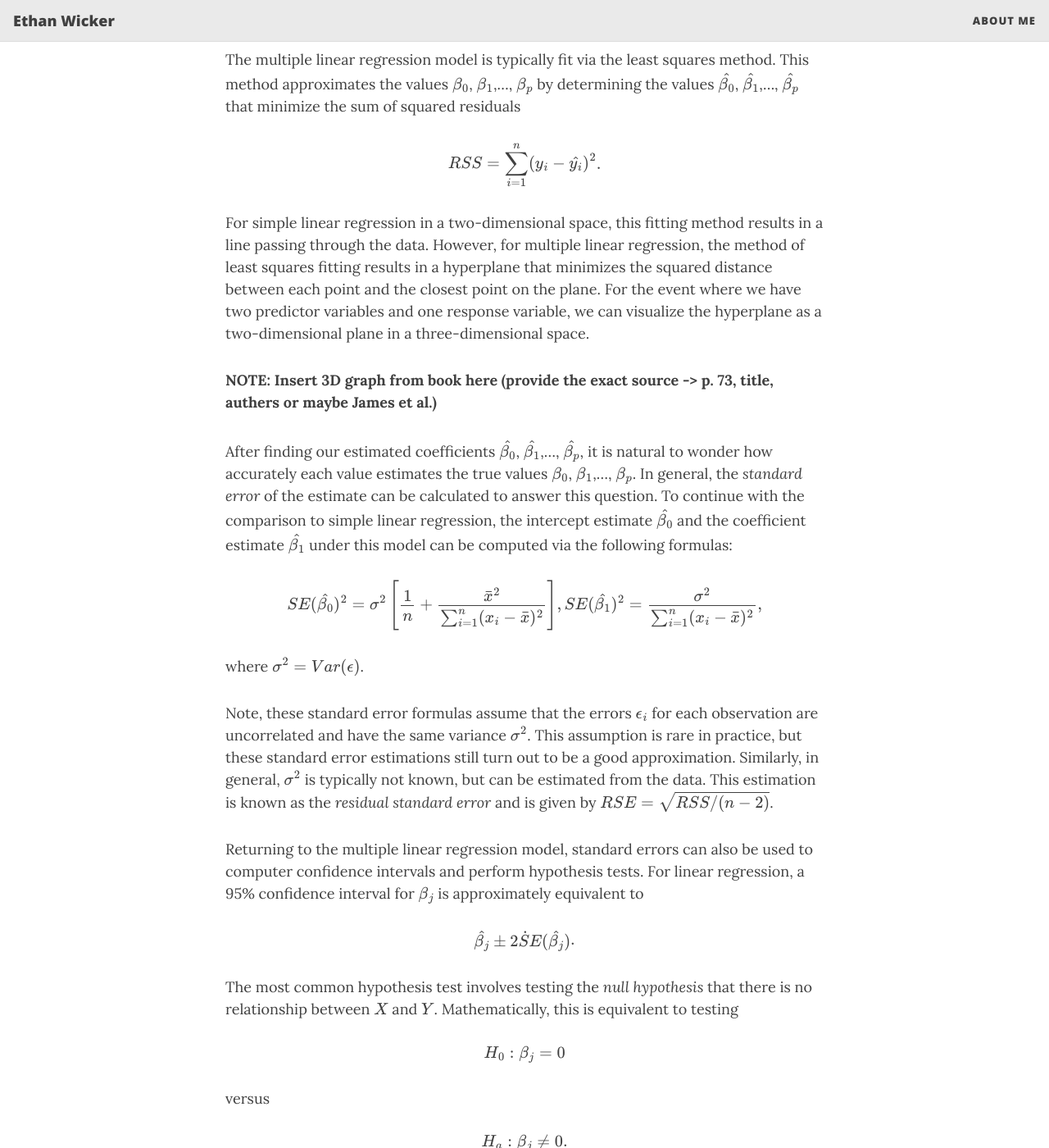
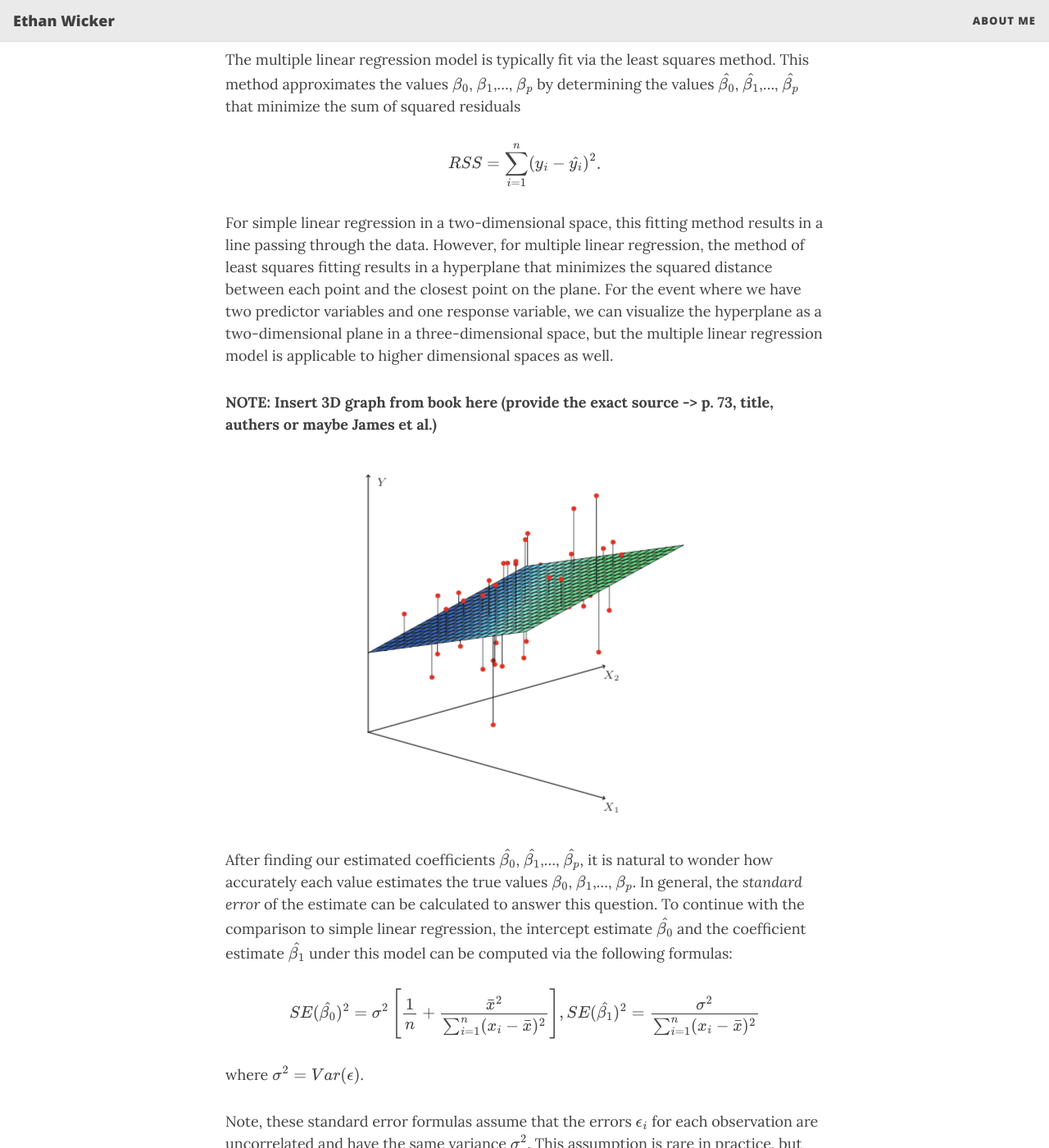
Before and after one commit to ethanwicker/ethanwicker.github.io, a Jekyll site: the page built from _posts/2021-01-08-multiple-linear-regression-001.md, in a window 1280 px wide and 1400 px high, scrolled down 1246 px. Shown: the whole window at 82% size. Built offline with Jekyll 4.4.1, drawn with Linux system fonts in a browser that asks for light colours; nearby versions of some CDN libraries; formulas are drawn with MathJax 3; some of the changed text lies outside the part shown.

Commit message:
Updating post, 3D scatterplot image

```diff
--- a/_posts/2021-01-08-multiple-linear-regression-001.md
+++ b/_posts/2021-01-08-multiple-linear-regression-001.md
@@ -31,16 +31,19 @@ $$
 \begin{aligned} RSS = \sum_{i=1}^{n} (y_i - \hat{y_i})^2 \end{aligned}.
 $$
 
-For simple linear regression in a two-dimensional space, this fitting method results in a line passing through the data.  However, for multiple linear regression, the method of least squares fitting results in a hyperplane that minimizes the squared distance between each point and the closest point on the plane.  For the event where we have two predictor variables and one response variable, we can visualize the hyperplane as a two-dimensional plane in a three-dimensional space.
+For simple linear regression in a two-dimensional space, this fitting method results in a line passing through the data.  However, for multiple linear regression, the method of least squares fitting results in a hyperplane that minimizes the squared distance between each point and the closest point on the plane.  For the event where we have two predictor variables and one response variable, we can visualize the hyperplane as a two-dimensional plane in a three-dimensional space, but the multiple linear regression model is applicable to higher dimensional spaces as well.
 
 **NOTE: Insert 3D graph from book here (provide the exact source -> p. 73, title, authers or maybe James et al.)**
+
+![3D Multiple Linear Regression](/assets/img/multiple-linear-regression-3d-plot-isl-ch3.png){: .mx-auto.d-block :}
+
 
 After finding our estimated coefficients $\hat{\beta_0}$, $\hat{\beta_1}$,..., $\hat{\beta_p}$, it is natural to wonder how accurately each value estimates the true values $\beta_0$, $\beta_1$,..., $\beta_p$.  In general, the *standard error* of the estimate can be calculated to answer this question.  To continue with the comparison to simple linear regression, the intercept estimate $\hat{\beta_0}$ and the coefficient estimate $\hat{\beta_1}$ under this model can be computed via the following formulas:
 
 $$
 \begin{aligned}
 SE(\hat{\beta_0})^2 = \sigma^2\left[\frac{1}{n} + \frac{\bar{x}^2} {\sum_{i=1}^{n}(x_i-\bar{x})^2}\right],
-SE(\hat{\beta_1})^2 = \frac{\sigma^2}{\sum_{i=1}^{n}(x_i - \bar{x})^2},
+SE(\hat{\beta_1})^2 = \frac{\sigma^2}{\sum_{i=1}^{n}(x_i - \bar{x})^2}
 \end{aligned}
 $$
 
@@ -52,7 +55,7 @@ Returning to the multiple linear regression model, standard errors can also be u
 
 $$
 \begin{aligned}
-\hat{\beta_j} \pm 2 \dot SE(\hat{\beta_j})
+\hat{\beta_j} \pm 2 \cdot SE(\hat{\beta_j})
 \end{aligned}.
 $$
 
@@ -76,11 +79,11 @@ To test the null hypothesis, we need to quantify how far our estimated coefficie
 
 $$
 \begin{aligned}
-t = \frac {\hat{\beta_j-0}} {SE(\hat{beta_j})}
+t = \frac {\hat{\beta_j}-0} {SE(\hat{\beta_j})}
 \end{aligned}.
 $$
 
-This t-statistic is a measurement of the number of standard deviations that $\hat{\beta_j}$ is away from 0.  Via the Central Limit Theorem, we know that for large sample sizes, the t-distribution will approximate a Gaussian distribution, and thus we can calculate a *p-value* for $\hat{\beta_j}$.  For p-values below a predefined significance level (typically 0.05 or 0.01), we *reject the null hypothesis*.
+This t-statistic is a measurement of the number of standard deviations that $\hat{\beta_j}$ is away from 0.  Via the Central Limit Theorem, we know that for large sample sizes, the t-distribution will approximate a Gaussian distribution, and thus we can calculate a *p-value* for $\hat{\beta_j}$.  For p-values below a predefined significance level - typically 0.05 or 0.01 - we *reject the null hypothesis*.
 
 
 
```
Also changed, not shown: assets/img/multiple-linear-regression-3d-plot-isl-ch3.png (added).
